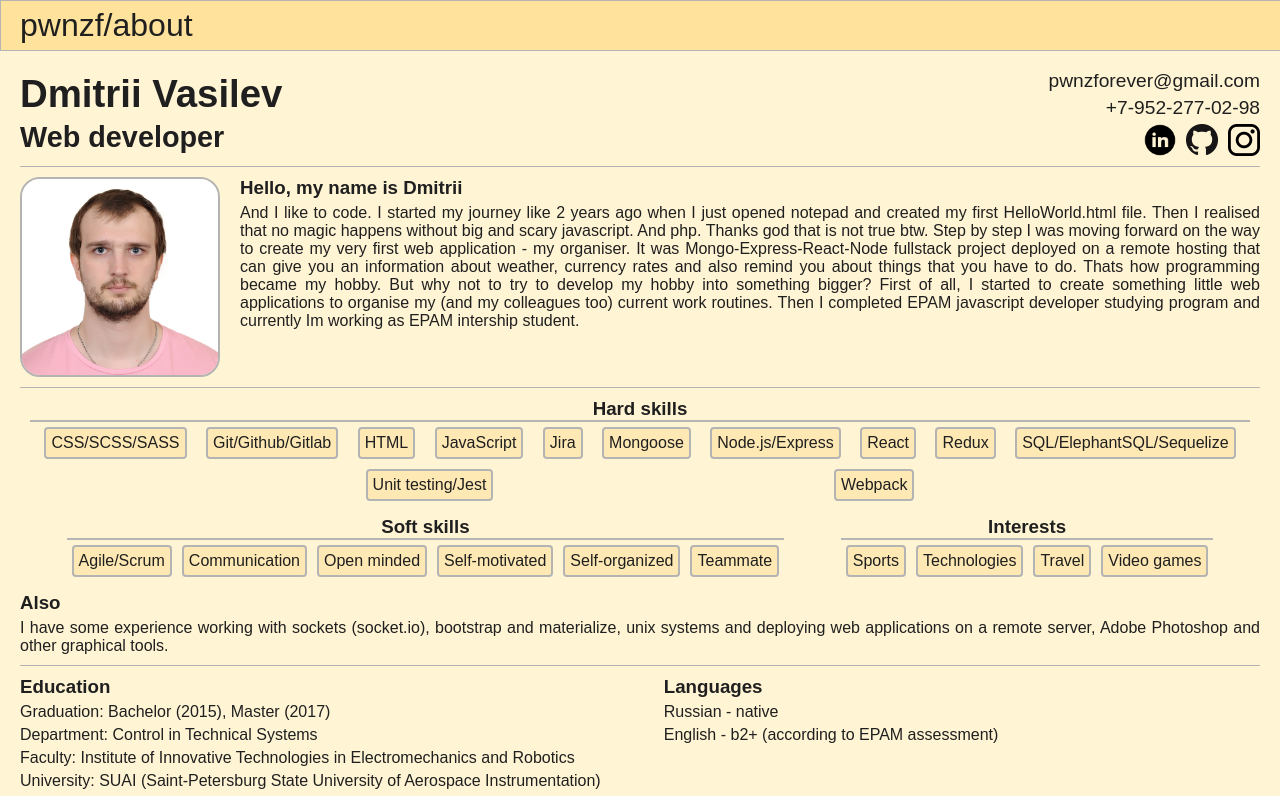
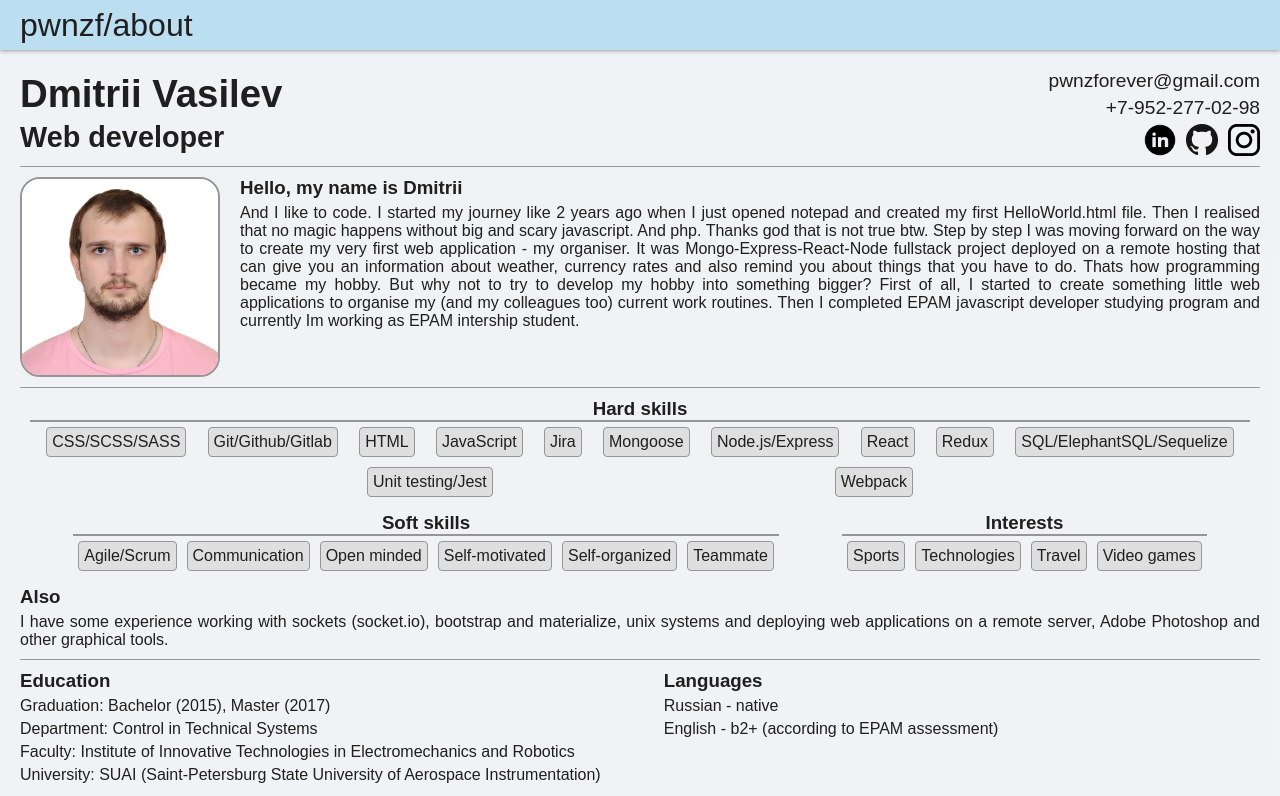
Before and after one commit to VasilevDO/about, a React app: page / in a window 1280 px wide. Shown: the top 796 px of the page. Built offline with nearby package versions, Linux system fonts and the light colour scheme.

Commit message:
recolorized

```diff
--- a/src/components/List/List.scss
+++ b/src/components/List/List.scss
@@ -20,7 +20,7 @@
       li {
          display:inline-block;
          margin:5px;
-         border:$border-bold;
+         border:$border-basic;
          border-radius: $border-radius-basic;
          background-color: $button-main-bg;
          padding:5px;
--- a/src/components/LogoRef/LogoRef.scss
+++ b/src/components/LogoRef/LogoRef.scss
@@ -9,12 +9,10 @@
     &:active {
         @include transform-09;
         @include hover-filter;
-        background-color: $main-bg-color;
     }
 
     &:hover {
         @include hover-filter;
-        background-color: $main-bg-color;
     }
 
     img, a {
--- a/src/consts.scss
+++ b/src/consts.scss
@@ -2,20 +2,15 @@
 $main-text-color: rgb(31, 31, 31);
 
 //main
-$main-bg-color: #fff4d4;
-// $main-bg-color: #bfb8ad44;
+$main-bg-color: rgba(237, 239, 243, 0.777);
 
 //header
 $header-height:50px;
-$header-bg-color: #ffd9799c;
-// $header-bg-color: #fdebbf9c;
+// $header-bg-color: #7bf1a849;
+$header-bg-color: #BBDEF0;
 
 //footer
 $footer-height:50px;
-
-//sidebar
-$sidebar-bg-color:#DFBBB1;
-
 
 //utils
 $padding-big:20px;
@@ -28,9 +23,24 @@ $width-avg: 1366px;
 $width-small: 768px;
 $width-min: 320px;
 
+//buttons
+$button-main-bg:rgb(223, 223, 223);
+// $button-main-bg:#e5e5e5;
 
-//hover
+//borders
+$border-radius-basic:4px;
+$border-color-basic:rgb(150, 150, 150);
+$border-size-basic:1px;
+$border-size-bold:2px;
+$border-basic: $border-size-basic solid $border-color-basic;
+$border-bold: $border-size-bold solid $border-color-basic;
+
+//box-shadows
+$box-shadow-basic: 0px 0px 5px 0px rgba(0, 0, 0, 0.5);
+
+    //hover
 @mixin hover-filter {
+    background-color: $button-main-bg;
     filter: brightness(0.8);
 }
 
@@ -38,22 +48,3 @@ $width-min: 320px;
 @mixin transform-09 {
     transform: scale(0.9);
 }
-
-//buttons
-$button-main-bg:#fde4a39c;
-
-//borders
-$border-radius-basic:4px;
-$border-color-basic:rgb(180, 180, 180);
-$border-size-basic:1px;
-$border-size-bold:2px;
-$border-basic: $border-size-basic solid $border-color-basic;
-$border-bold: $border-size-bold solid $border-color-basic;
-
-//box-shadows
-$box-shadow-basic:
-    1px 0 0 0 $border-color-basic,
-    0 1px 0 0 $border-color-basic,
-    1px 1px 0 0 $border-color-basic,   /* Just to fix the corner */
-    1px 0 0 0 $border-color-basic inset,
-    0 1px 0 0 $border-color-basic inset;
```
